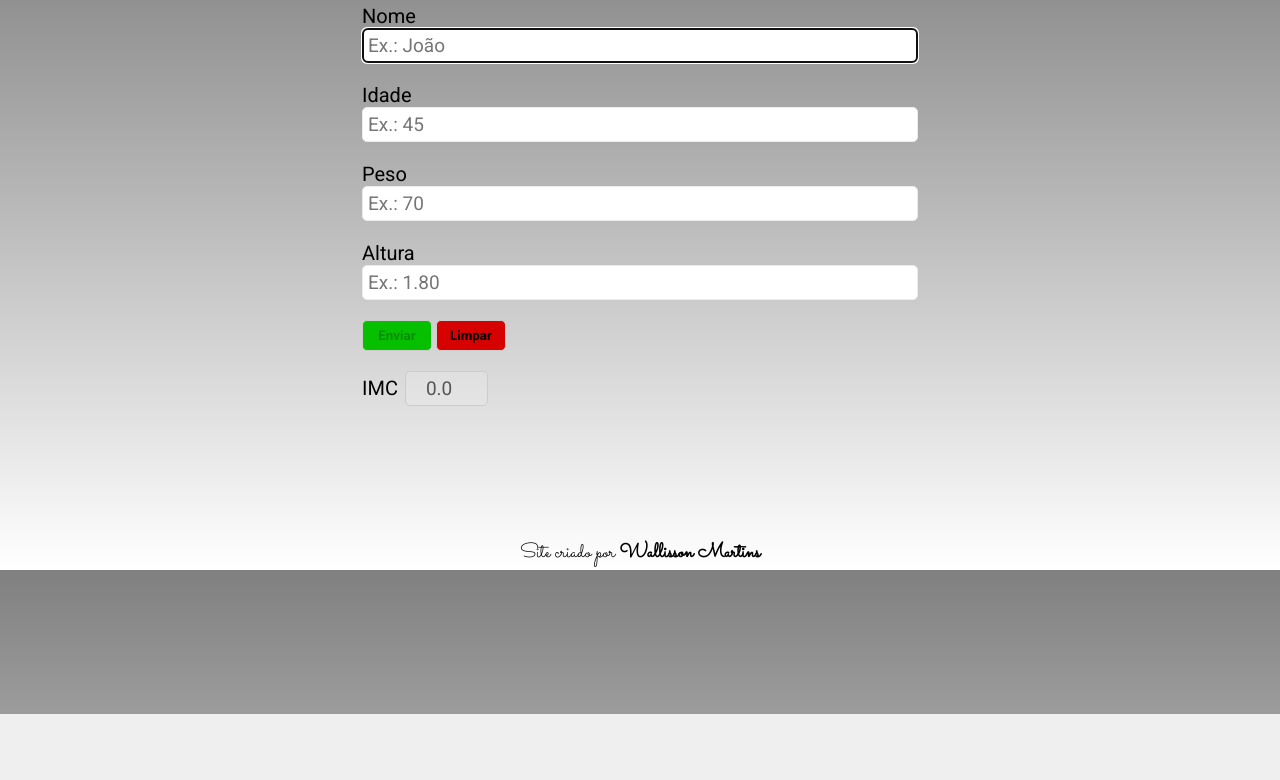
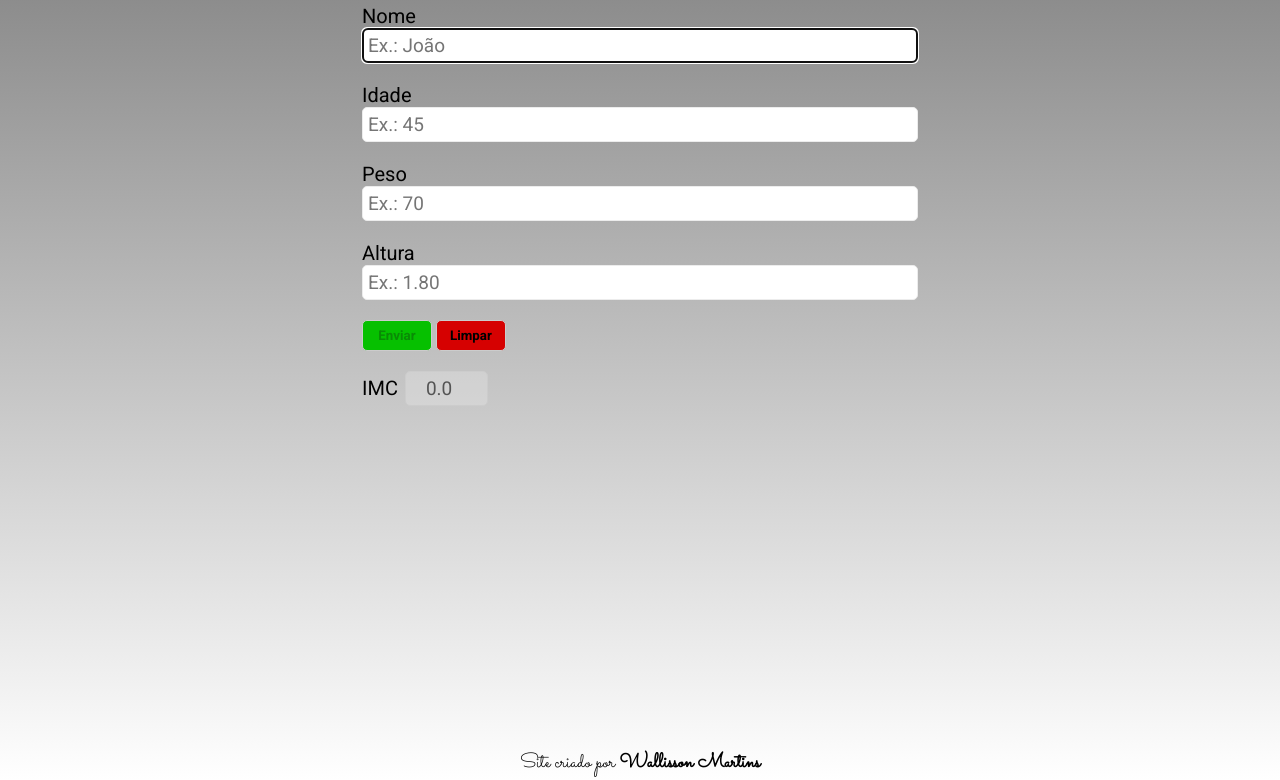
Before and after one commit to wallissonmart/calculadora-imc-js, a plain HTML site: page index.html in a window 1280 px wide. Shown: the part 86-866 px from the top of the page. Before the commit the page ends 800 px from the top, so only its background shows below. Drawn offline with nearby package versions, Linux system fonts and the light colour scheme.

Commit message:
Update style.css

```diff
--- a/css/style.css
+++ b/css/style.css
@@ -157,7 +157,7 @@ footer {
     color: rgb(0, 0, 0);
     text-align: center;
     padding: 2px;
-    padding-top: 70px;
+    padding-top: 35vh;
     width: fit-content;
     align-items: center;
     align-self: center;
```
